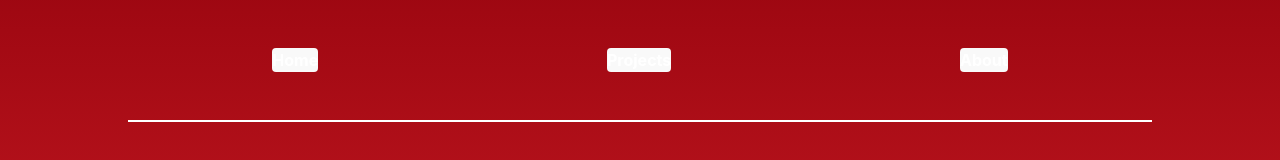
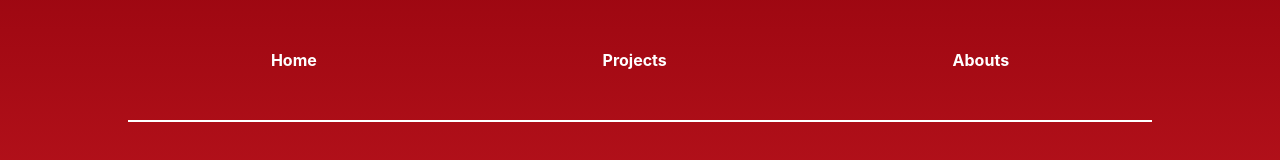
Before and after one commit to applesmate/portfolio-website-dkc, a React (Vite) app: page /home in a window 1280 px wide. Shown: the top 160 px of the page. Built offline with nearby package versions, Linux system fonts and the light colour scheme; a web font is replaced by a local one.

Commit message:
removed flashing border on click

```diff
--- a/src/App.css
+++ b/src/App.css
@@ -50,3 +50,9 @@
 .read-the-docs {
   color: #888;
 }
+
+.headerButton {
+  outline: none;
+  border: none;
+  cursor: pointer;
+}
--- a/src/components/Header.jsx
+++ b/src/components/Header.jsx
@@ -7,9 +7,9 @@ export default function Header() {
   return (
     <div className="flex flex-col w-4/5 h-2/11 self-center justify-space-between">
       <div className="flex flex-row items-center justify-around h-30">
-        <button className="hover:drop-shadow-[0_0_8px_rgba(255,255,255,1)] duration-300 text-white font-bold rounded" onClick={() => navigate("/home")}>Home</button>
-        <button className="hover:drop-shadow-[0_0_8px_rgba(255,255,255,1)] duration-300 text-white font-bold rounded" onClick={() => navigate("/projects")}>Projects</button>
-        <button className="hover:drop-shadow-[0_0_8px_rgba(255,255,255,1)] duration-300 text-white font-bold rounded" onClick={() => navigate("/about")}>About</button>
+        <div className="headerButton hover:drop-shadow-[0_0_8px_white] focus:outline-none focus:border-none duration-300 text-white font-bold" onClick={() => navigate("/home")}>Home</div>
+        <div className="headerButton hover:drop-shadow-[0_0_8px_white] focus:outline-none focus:border-none duration-300 text-white font-bold" onClick={() => navigate("/projects")}>Projects</div>
+        <div className="headerButton hover:drop-shadow-[0_0_8px_white] focus:outline-none focus:border-none duration-300 text-white font-bold" onClick={() => navigate("/about")}>Abouts</div>
       </div>
       <line className="w-full h-0.5 bg-white"></line>
     </div>
```
